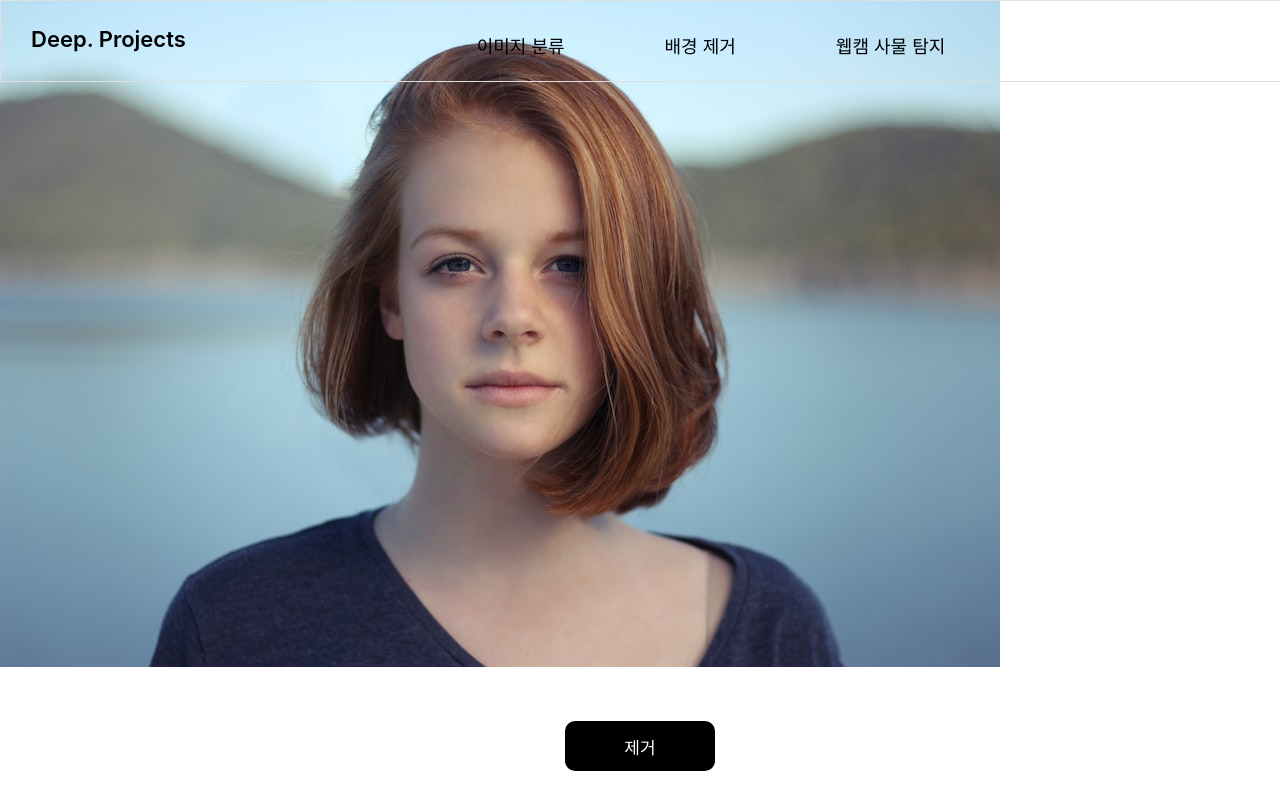
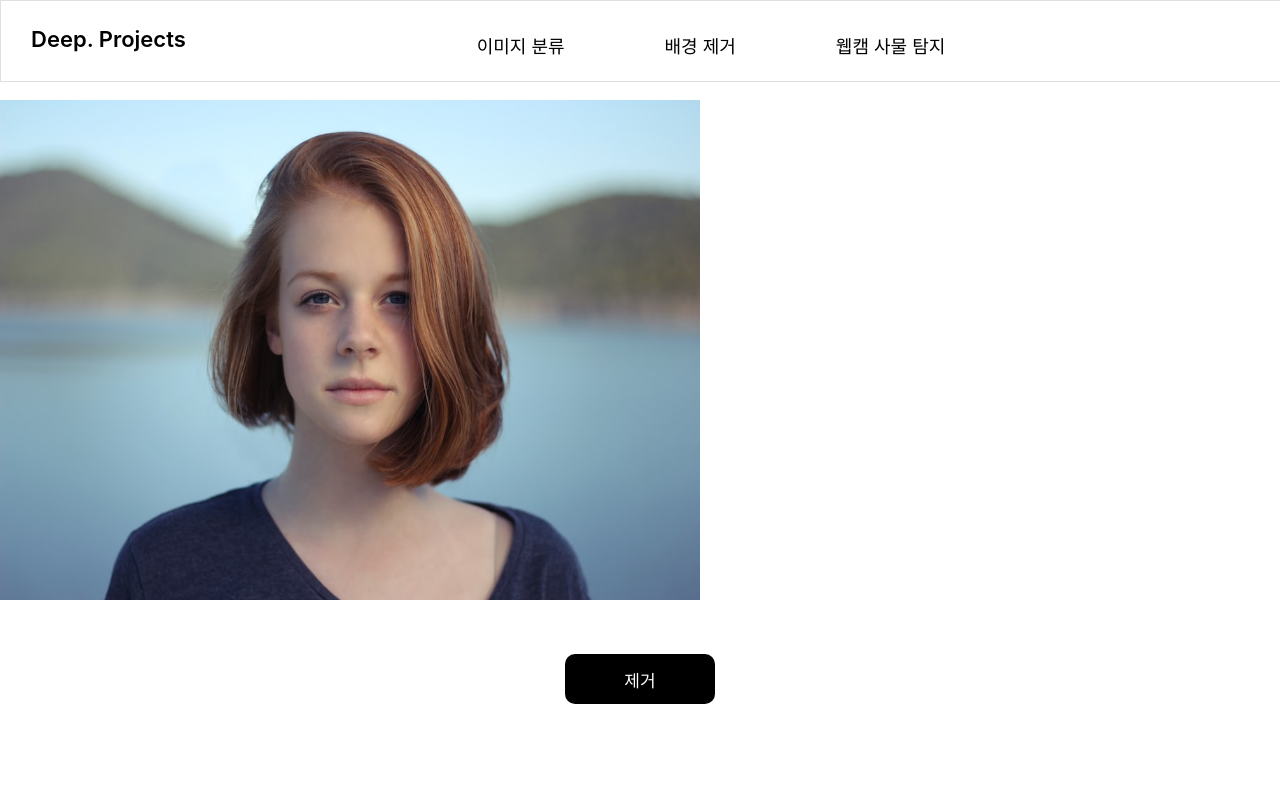
Before and after one commit to chowoosang/React_TensorFlow, a React (Create React App) app: page /delete-background in a window 1280 px wide. Built offline with nearby package versions, Linux system fonts and the light colour scheme; the HTML template or start-up script is replaced by a standard one.

Commit message:
이미지 사이즈 및 간격 수정

```diff
--- a/src/components/bodypix.js
+++ b/src/components/bodypix.js
@@ -72,7 +72,7 @@ const Remove = () => {
   return (
     <div>
       <Header />
-      <canvas ref={canvasRef} />
+      <canvas ref={canvasRef} style={{ width: '700px', height: '500px', marginTop: '100px' }}/>
       <div>
         {loading ? (
           <div>
```
